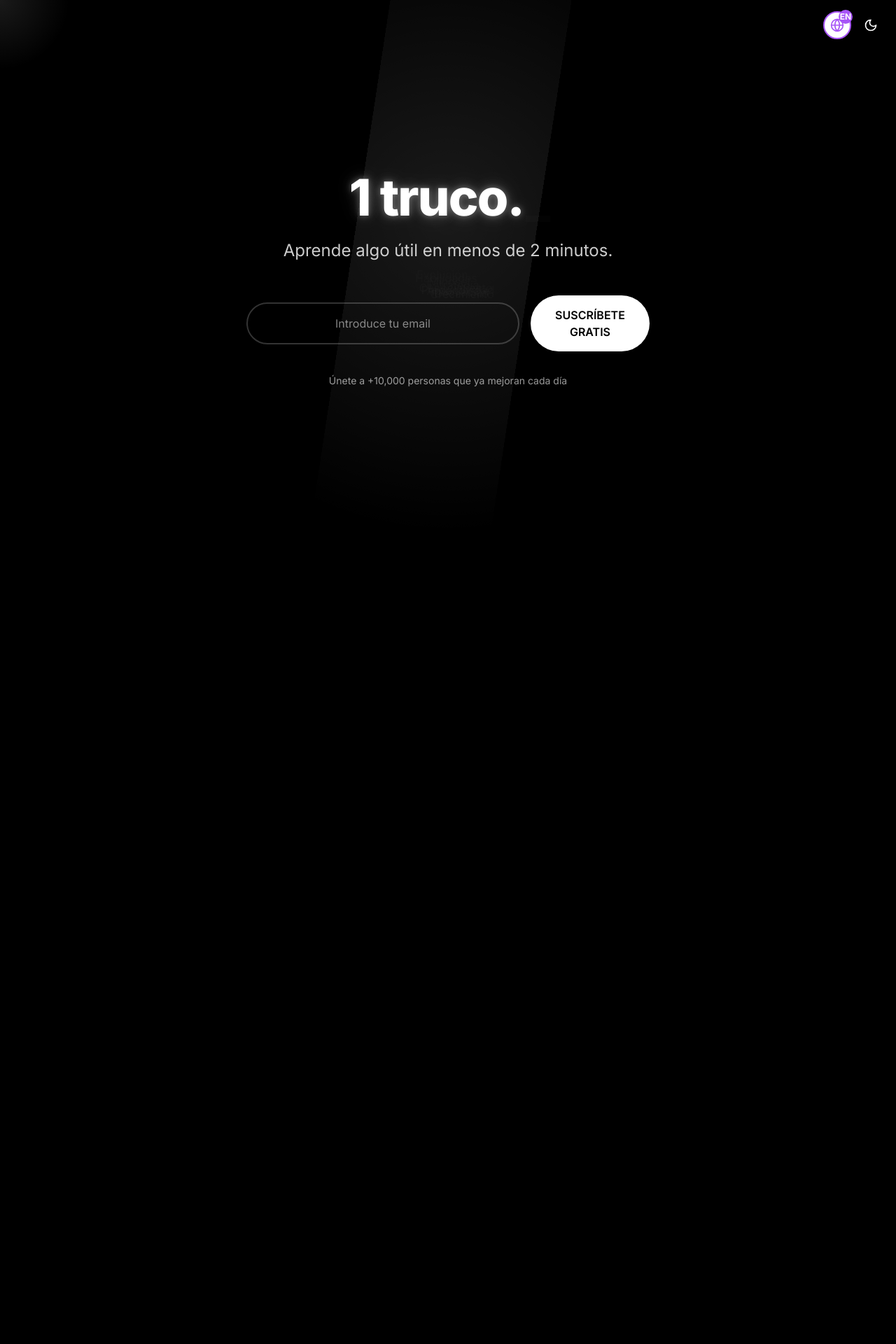
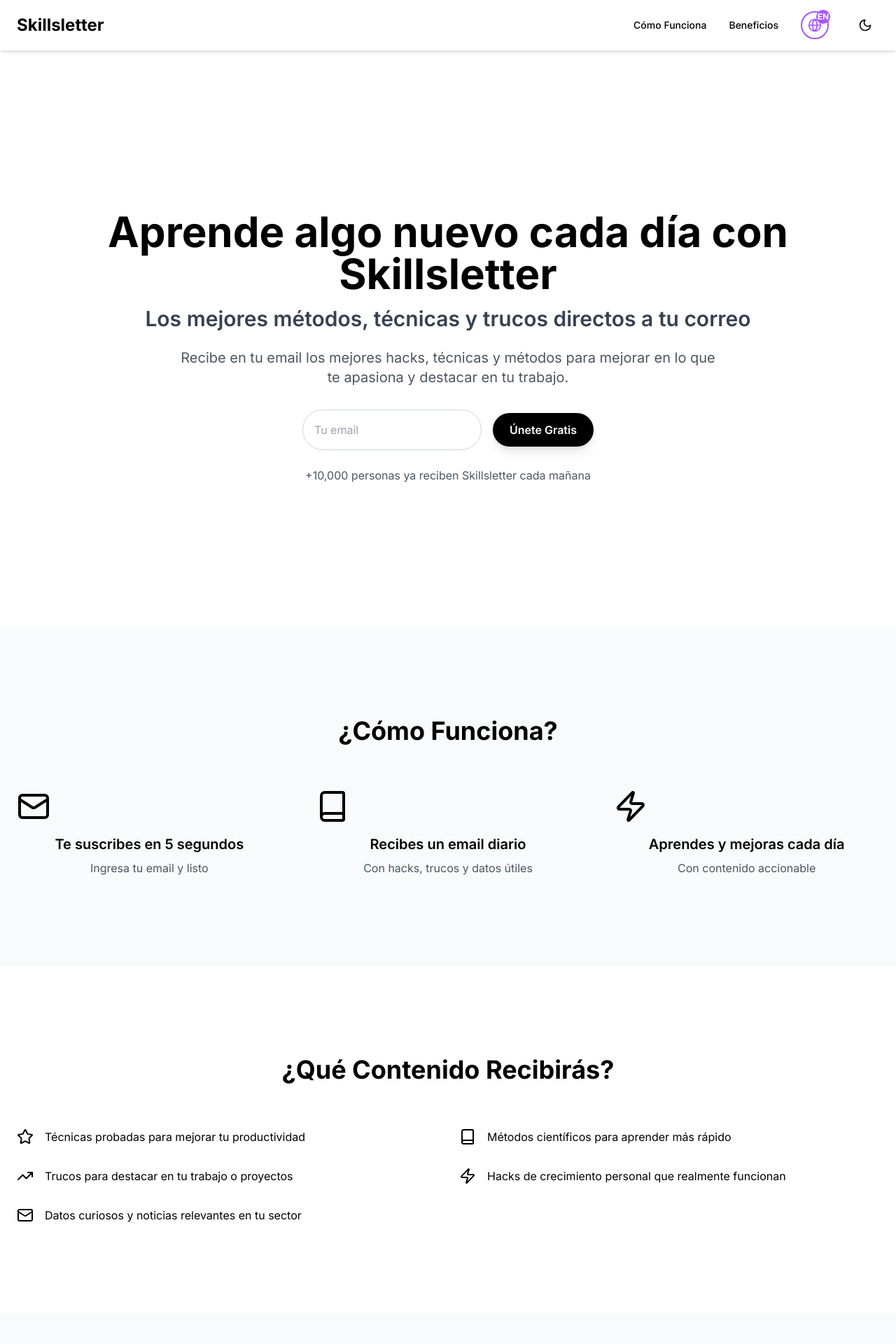
Before and after one commit to Ferrajju/skillvoo-landing, a Next.js app: page / in a window 1280 px wide. Shown: the top 1920 px of the page at 70% size. Before the commit the page ends 800 px from the top, so only its background shows below. Built offline with nearby package versions, Linux system fonts and the light colour scheme.

Commit message:
mEJORANDO hERO

```diff
--- a/app/globals.css
+++ b/app/globals.css
@@ -1,10 +1,18 @@
-@import url('https://fonts.googleapis.com/css2?family=Inter:wght@300;400;500;600;700;800&display=swap');
+@import url("https://fonts.googleapis.com/css2?family=Inter:wght@300;400;500;600;700&display=swap");
 
 @tailwind base;
 @tailwind components;
 @tailwind utilities;
 
 :root {
+  --color-bg: 255, 255, 255;
+  --color-text: 0, 0, 0;
+  --color-primary: 0, 0, 0;
+  --color-secondary: 128, 128, 128;
+  --color-accent: 200, 200, 200;
+}
+
+.dark {
   --color-bg: 0, 0, 0;
   --color-text: 255, 255, 255;
   --color-primary: 255, 255, 255;
@@ -15,92 +23,66 @@
 body {
   color: rgb(var(--color-text));
   background-color: rgb(var(--color-bg));
-  font-family: 'Inter', sans-serif;
+  font-family: "Inter", sans-serif;
 }
 
-.floating-text {
-  position: absolute;
-  color: rgba(255, 255, 255, 0.1);
-  pointer-events: none;
-  user-select: none;
-  white-space: nowrap;
+.gradient-text {
+  @apply bg-clip-text text-transparent bg-gradient-to-r from-gray-700 to-gray-900 dark:from-gray-300 dark:to-white;
 }
 
-.hero-container {
-  position: relative;
-  overflow: hidden;
-  background: linear-gradient(to bottom, rgba(0,0,0,0.9), rgba(0,0,0,1));
+.neo-button {
+  @apply px-6 py-3 rounded-full font-semibold text-white bg-black dark:bg-white dark:text-black hover:bg-gray-800 dark:hover:bg-gray-200 transition-all duration-300 shadow-lg hover:shadow-xl transform hover:-translate-y-1;
 }
 
 .neo-input {
-  @apply w-full p-4 rounded-full bg-transparent border-2 border-white/20 focus:border-white/40 focus:ring-2 focus:ring-white/10 focus:outline-none transition-all duration-300 text-white placeholder-white/50 text-center;
+  @apply w-full p-4 rounded-full bg-white dark:bg-black border border-gray-300 dark:border-gray-700 focus:border-black dark:focus:border-white focus:ring-2 focus:ring-black dark:focus:ring-white focus:outline-none transition-all duration-300;
 }
 
-.neo-button {
-  @apply px-8 py-4 rounded-full font-semibold text-black bg-white hover:bg-white/90 transition-all duration-300 relative overflow-hidden;
+.section-title {
+  @apply text-4xl md:text-5xl font-bold mb-8 text-black dark:text-white;
 }
 
-.neo-button::after {
-  content: '';
-  position: absolute;
-  top: 0;
-  left: 0;
-  right: 0;
-  bottom: 0;
-  background: radial-gradient(circle at center, rgba(255,255,255,0.8) 0%, transparent 100%);
-  opacity: 0;
-  transition: opacity 0.3s ease-in-out;
+.card {
+  @apply bg-white dark:bg-gray-900 rounded-2xl shadow-xl p-6 transition-all duration-300 hover:shadow-2xl transform hover:-translate-y-1;
 }
 
-.neo-button:hover::after {
-  opacity: 0.4;
+.illuminated-logo {
+  background: linear-gradient(90deg, #000 0%, #000 50%, #333 51%, #000 52%, #000 100%);
+  background-size: 200% 100%;
+  -webkit-background-clip: text;
+  -webkit-text-fill-color: transparent;
+  animation: shine 3s infinite linear;
 }
 
-.glow-effect {
-  position: relative;
+.illuminated-logo::before {
+  content: "";
+  position: absolute;
+  top: calc(var(--y, 0) * 1px - 50px);
+  left: calc(var(--x, 0) * 1px - 50px);
+  width: 100px;
+  height: 100px;
+  background: radial-gradient(circle, rgba(255, 255, 255, 0.8) 0%, rgba(255, 255, 255, 0) 70%);
+  opacity: 0;
+  transition: opacity 0.3s;
+  pointer-events: none;
 }
 
-.glow-effect::before {
-  content: '';
-  position: absolute;
-  top: -50%;
-  left: -50%;
-  width: 200%;
-  height: 200%;
-  background: radial-gradient(circle at center, rgba(255,255,255,0.1) 0%, transparent 50%);
-  transform: rotate(0deg);
-  animation: rotate 20s linear infinite;
+.illuminated-logo:hover::before {
+  opacity: 1;
 }
 
-@keyframes rotate {
-  from {
-    transform: rotate(0deg);
+@keyframes shine {
+  0% {
+    background-position: 0% 50%;
   }
-  to {
-    transform: rotate(360deg);
+  100% {
+    background-position: 200% 50%;
   }
 }
 
-.text-glow {
-  text-shadow: 0 0 10px rgba(255,255,255,0.3),
-               0 0 20px rgba(255,255,255,0.2),
-               0 0 30px rgba(255,255,255,0.1);
+.dark .illuminated-logo {
+  background: linear-gradient(90deg, #fff 0%, #fff 50%, #ccc 51%, #fff 52%, #fff 100%);
+  background-size: 200% 100%;
+  -webkit-background-clip: text;
+  -webkit-text-fill-color: transparent;
 }
-
-.particle {
-  position: absolute;
-  background: rgba(255, 255, 255, 0.05);
-  pointer-events: none;
-  mix-blend-mode: screen;
-}
-
-.cursor-glow {
-  position: fixed;
-  width: 200px;
-  height: 200px;
-  border-radius: 50%;
-  pointer-events: none;
-  background: radial-gradient(circle at center, rgba(255,255,255,0.1) 0%, transparent 70%);
-  transform: translate(-50%, -50%);
-  z-index: 100;
-}
--- a/app/page.tsx
+++ b/app/page.tsx
@@ -1,139 +1,259 @@
 "use client"
 
-import { useState, useEffect, useCallback } from "react"
-import { motion, useAnimation } from "framer-motion"
-import { useTypewriter, Cursor } from "react-simple-typewriter"
-import type React from "react" // Added import for React
-
-const FloatingWord = ({ word, delay = 0 }: { word: string; delay?: number }) => {
-  return (
-    <motion.div
-      className="floating-text"
-      initial={{ opacity: 0, y: 100 }}
-      animate={{
-        opacity: [0.1, 0.2, 0.1],
-        y: [-20, 20, -20],
-        x: [-20, 20, -20],
-      }}
-      transition={{
-        duration: 10,
-        delay,
-        repeat: Number.POSITIVE_INFINITY,
-        repeatType: "reverse",
-      }}
-    >
-      {word}
-    </motion.div>
-  )
-}
-
-const words = [
-  "Productividad",
-  "Crecimiento",
-  "Desarrollo",
-  "Innovación",
-  "Aprendizaje",
-  "Conocimiento",
-  "Estrategia",
-  "Mindset",
-  "Habilidades",
-  "Evolución",
-]
+import type React from "react"
+import { useState } from "react"
+import { motion } from "framer-motion"
+import Link from "next/link"
+import { useLanguage } from "@/contexts/language-context"
+import ThemeToggle from "../components/ThemeToggle"
+import { LanguageToggle } from "@/components/ui/language-toggle"
+import { Mail, Book, Zap, Star, TrendingUp } from "lucide-react"
+import IlluminatedLogo from "../components/IluminatedLogo"
 
 export default function LandingPage() {
   const [email, setEmail] = useState("")
-  const [mousePosition, setMousePosition] = useState({ x: 0, y: 0 })
-  const controls = useAnimation()
-
-  const [text] = useTypewriter({
-    words: ["1 idea.", "1 truco.", "1 email al día."],
-    loop: true,
-    delaySpeed: 2000,
-  })
-
-  const handleMouseMove = useCallback((e: MouseEvent) => {
-    setMousePosition({ x: e.clientX, y: e.clientY })
-  }, [])
-
-  useEffect(() => {
-    window.addEventListener("mousemove", handleMouseMove)
-    return () => window.removeEventListener("mousemove", handleMouseMove)
-  }, [handleMouseMove])
+  const [isLoading, setIsLoading] = useState(false)
+  const [message, setMessage] = useState("")
+  const { t } = useLanguage()
 
   const handleSubmit = async (e: React.FormEvent) => {
     e.preventDefault()
-    // Handle form submission
+    setMessage("")
+    setIsLoading(true)
+
+    try {
+      const response = await fetch("/api/waitlist", {
+        method: "POST",
+        headers: { "Content-Type": "application/json" },
+        body: JSON.stringify({ email }),
+      })
+
+      const data = await response.json()
+      if (response.ok) {
+        setMessage("¡Gracias por unirte a Skillsletter!")
+        setEmail("")
+      } else {
+        setMessage(`Error: ${data.message || "Hubo un problema al procesar tu solicitud."}`)
+      }
+    } catch (error) {
+      console.error("Error:", error)
+      setMessage("Hubo un error al conectar con el servidor. Por favor, inténtalo de nuevo más tarde.")
+    } finally {
+      setIsLoading(false)
+    }
   }
 
   return (
-    <div className="min-h-screen bg-black text-white relative overflow-hidden">
-      <div
-        className="cursor-glow"
-        style={{
-          left: `${mousePosition.x}px`,
-          top: `${mousePosition.y}px`,
-        }}
-      />
+    <div className="min-h-screen relative bg-white dark:bg-black text-black dark:text-white">
+      <header className="fixed w-full top-0 z-50 bg-white dark:bg-black shadow-md">
+        <nav className="container mx-auto px-6 py-4">
+          <div className="flex justify-between items-center">
+            <Link href="/" className="text-2xl font-semibold">
+              <IlluminatedLogo />
+            </Link>
+            <div className="flex items-center space-x-8">
+              <Link href="#how-it-works" className="text-sm font-medium hover:text-gray-600 dark:hover:text-gray-300">
+                Cómo Funciona
+              </Link>
+              <Link href="#benefits" className="text-sm font-medium hover:text-gray-600 dark:hover:text-gray-300">
+                Beneficios
+              </Link>
+              <LanguageToggle />
+              <ThemeToggle />
+            </div>
+          </div>
+        </nav>
+      </header>
 
-      <div className="hero-container min-h-screen flex items-center justify-center relative">
-        {/* Floating Words Background */}
-        {words.map((word, index) => (
-          <FloatingWord key={word} word={word} delay={index * 0.5} />
-        ))}
-
-        <div className="container mx-auto px-4 relative z-10">
-          <div className="max-w-4xl mx-auto text-center">
-            <motion.div
-              initial={{ opacity: 0, y: 30 }}
+      <main className="pt-24">
+        <section className="min-h-screen flex items-center justify-center">
+          <div className="container mx-auto px-6 text-center">
+            <motion.h1
+              initial={{ opacity: 0, y: 20 }}
               animate={{ opacity: 1, y: 0 }}
-              transition={{ duration: 1 }}
-              className="glow-effect mb-12"
+              transition={{ duration: 0.8 }}
+              className="text-4xl md:text-5xl lg:text-6xl font-bold mb-4 leading-tight"
             >
-              <h1 className="text-5xl md:text-7xl font-extrabold mb-6 tracking-tight text-glow">
-                <span>{text}</span>
-                <Cursor cursorStyle="_" />
-              </h1>
-              <motion.p
-                initial={{ opacity: 0 }}
-                animate={{ opacity: 1 }}
-                transition={{ delay: 0.5, duration: 1 }}
-                className="text-xl md:text-2xl text-white/80 mb-8"
-              >
-                Aprende algo útil en menos de 2 minutos.
-              </motion.p>
-            </motion.div>
-
+              Aprende algo nuevo cada día con Skillsletter
+            </motion.h1>
+            <motion.h2
+              initial={{ opacity: 0, y: 20 }}
+              animate={{ opacity: 1, y: 0 }}
+              transition={{ duration: 0.8, delay: 0.2 }}
+              className="text-2xl md:text-3xl font-semibold mb-6 text-gray-700 dark:text-gray-300"
+            >
+              Los mejores métodos, técnicas y trucos directos a tu correo
+            </motion.h2>
+            <motion.p
+              initial={{ opacity: 0, y: 20 }}
+              animate={{ opacity: 1, y: 0 }}
+              transition={{ duration: 0.8, delay: 0.4 }}
+              className="text-lg md:text-xl mb-8 max-w-3xl mx-auto text-gray-600 dark:text-gray-400"
+            >
+              Recibe en tu email los mejores hacks, técnicas y métodos para mejorar en lo que te apasiona y destacar en
+              tu trabajo.
+            </motion.p>
             <motion.form
               initial={{ opacity: 0, y: 20 }}
               animate={{ opacity: 1, y: 0 }}
-              transition={{ delay: 1, duration: 0.8 }}
+              transition={{ duration: 0.8, delay: 0.6 }}
               onSubmit={handleSubmit}
-              className="flex flex-col sm:flex-row items-center justify-center gap-4 max-w-xl mx-auto"
+              className="flex flex-col sm:flex-row justify-center items-center space-y-4 sm:space-y-0 sm:space-x-4"
             >
               <input
                 type="email"
                 value={email}
                 onChange={(e) => setEmail(e.target.value)}
-                placeholder="Introduce tu email"
+                placeholder="Tu email"
                 required
-                className="neo-input"
+                className="neo-input w-full sm:w-64"
               />
-              <button type="submit" className="neo-button">
-                SUSCRÍBETE GRATIS
+              <button type="submit" className="neo-button w-full sm:w-auto" disabled={isLoading}>
+                {isLoading ? "Enviando..." : "Únete Gratis"}
               </button>
             </motion.form>
-
+            {message && (
+              <motion.p
+                initial={{ opacity: 0, y: 10 }}
+                animate={{ opacity: 1, y: 0 }}
+                className={`mt-4 ${message.startsWith("Error") ? "text-red-500" : "text-green-500"}`}
+              >
+                {message}
+              </motion.p>
+            )}
             <motion.p
-              initial={{ opacity: 0 }}
-              animate={{ opacity: 1 }}
-              transition={{ delay: 1.5, duration: 0.8 }}
-              className="mt-8 text-white/60 text-sm"
+              initial={{ opacity: 0, y: 20 }}
+              animate={{ opacity: 1, y: 0 }}
+              transition={{ duration: 0.8, delay: 0.8 }}
+              className="mt-6 text-gray-600 dark:text-gray-400"
             >
-              Únete a +10,000 personas que ya mejoran cada día
+              +10,000 personas ya reciben Skillsletter cada mañana
             </motion.p>
           </div>
+        </section>
+
+        <section id="how-it-works" className="py-32 bg-gray-50 dark:bg-gray-900">
+          <div className="container mx-auto px-6">
+            <h2 className="text-3xl md:text-4xl font-bold text-center mb-16">¿Cómo Funciona?</h2>
+            <div className="grid grid-cols-1 md:grid-cols-3 gap-12">
+              {[
+                {
+                  icon: <Mail className="w-12 h-12 mb-4" />,
+                  title: "Te suscribes en 5 segundos",
+                  description: "Ingresa tu email y listo",
+                },
+                {
+                  icon: <Book className="w-12 h-12 mb-4" />,
+                  title: "Recibes un email diario",
+                  description: "Con hacks, trucos y datos útiles",
+                },
+                {
+                  icon: <Zap className="w-12 h-12 mb-4" />,
+                  title: "Aprendes y mejoras cada día",
+                  description: "Con contenido accionable",
+                },
+              ].map((step, index) => (
+                <motion.div
+                  key={index}
+                  initial={{ opacity: 0, y: 20 }}
+                  whileInView={{ opacity: 1, y: 0 }}
+                  transition={{ duration: 0.5, delay: index * 0.1 }}
+                  viewport={{ once: true }}
+                  className="text-center"
+                >
+                  {step.icon}
+                  <h3 className="text-xl font-semibold mb-2">{step.title}</h3>
+                  <p className="text-gray-600 dark:text-gray-400">{step.description}</p>
+                </motion.div>
+              ))}
+            </div>
+          </div>
+        </section>
+
+        <section id="benefits" className="py-32">
+          <div className="container mx-auto px-6">
+            <h2 className="text-3xl md:text-4xl font-bold text-center mb-16">¿Qué Contenido Recibirás?</h2>
+            <div className="grid grid-cols-1 md:grid-cols-2 gap-8">
+              {[
+                { icon: <Star className="w-6 h-6 mr-2" />, text: "Técnicas probadas para mejorar tu productividad" },
+                { icon: <Book className="w-6 h-6 mr-2" />, text: "Métodos científicos para aprender más rápido" },
+                {
+                  icon: <TrendingUp className="w-6 h-6 mr-2" />,
+                  text: "Trucos para destacar en tu trabajo o proyectos",
+                },
+                {
+                  icon: <Zap className="w-6 h-6 mr-2" />,
+                  text: "Hacks de crecimiento personal que realmente funcionan",
+                },
+                { icon: <Mail className="w-6 h-6 mr-2" />, text: "Datos curiosos y noticias relevantes en tu sector" },
+              ].map((benefit, index) => (
+                <motion.div
+                  key={index}
+                  initial={{ opacity: 0, x: -20 }}
+                  whileInView={{ opacity: 1, x: 0 }}
+                  transition={{ duration: 0.5, delay: index * 0.1 }}
+                  viewport={{ once: true }}
+                  className="flex items-center space-x-2"
+                >
+                  {benefit.icon}
+                  <span>{benefit.text}</span>
+                </motion.div>
+              ))}
+            </div>
+          </div>
+        </section>
+
+        <section id="final-cta" className="py-32 bg-gray-50 dark:bg-gray-900">
+          <div className="container mx-auto px-6 text-center">
+            <h2 className="text-3xl md:text-4xl font-bold mb-8">Recibe tu primer email mañana</h2>
+            <form onSubmit={handleSubmit} className="max-w-md mx-auto">
+              <div className="flex flex-col sm:flex-row justify-center items-center space-y-4 sm:space-y-0 sm:space-x-4">
+                <input
+                  type="email"
+                  value={email}
+                  onChange={(e) => setEmail(e.target.value)}
+                  placeholder="Tu email"
+                  required
+                  className="neo-input w-full sm:w-64"
+                />
+                <button type="submit" className="neo-button w-full sm:w-auto">
+                  Suscríbete ahora
+                </button>
+              </div>
+            </form>
+            <p className="mt-6 text-gray-600 dark:text-gray-400">
+              Suscríbete ahora y recibe nuestra guía gratuita sobre &ldquo;Cómo multiplicar tu productividad en 7
+              días&rdquo;
+            </p>
+          </div>
+        </section>
+      </main>
+
+      <footer className="py-12 bg-gray-100 dark:bg-gray-900">
+        <div className="container mx-auto px-6">
+          <div className="flex flex-col md:flex-row justify-between items-center">
+            <div className="mb-4 md:mb-0">
+              <p className="text-sm text-gray-600 dark:text-gray-400">
+                © {new Date().getFullYear()} Skillsletter. {t("footer.rights")}
+              </p>
+            </div>
+            <div className="flex space-x-4">
+              <Link
+                href="/privacy"
+                className="text-sm text-gray-600 dark:text-gray-400 hover:text-black dark:hover:text-white transition-colors duration-300"
+              >
+                Política de Privacidad
+              </Link>
+              <Link
+                href="/terms"
+                className="text-sm text-gray-600 dark:text-gray-400 hover:text-black dark:hover:text-white transition-colors duration-300"
+              >
+                Términos de Servicio
+              </Link>
+            </div>
+          </div>
         </div>
-      </div>
+      </footer>
     </div>
   )
 }
--- a/package.json
+++ b/package.json
@@ -24,6 +24,7 @@
     "styled-components": "^6.1.8",
     "tailwind-merge": "^2.6.0",
     "react-simple-typewriter": "^5.0.1",
+    "@types/react-simple-typewriter": "^5.0.1",
     "tailwindcss-animate": "^1.0.7"
   },
   "devDependencies": {
```
Also changed, not shown: tsconfig.json (+5 -9 lines), types/react_simple_typewriter.d.ts (added, +25 -0 lines), tailwind.config.js (line endings or trailing spaces).
